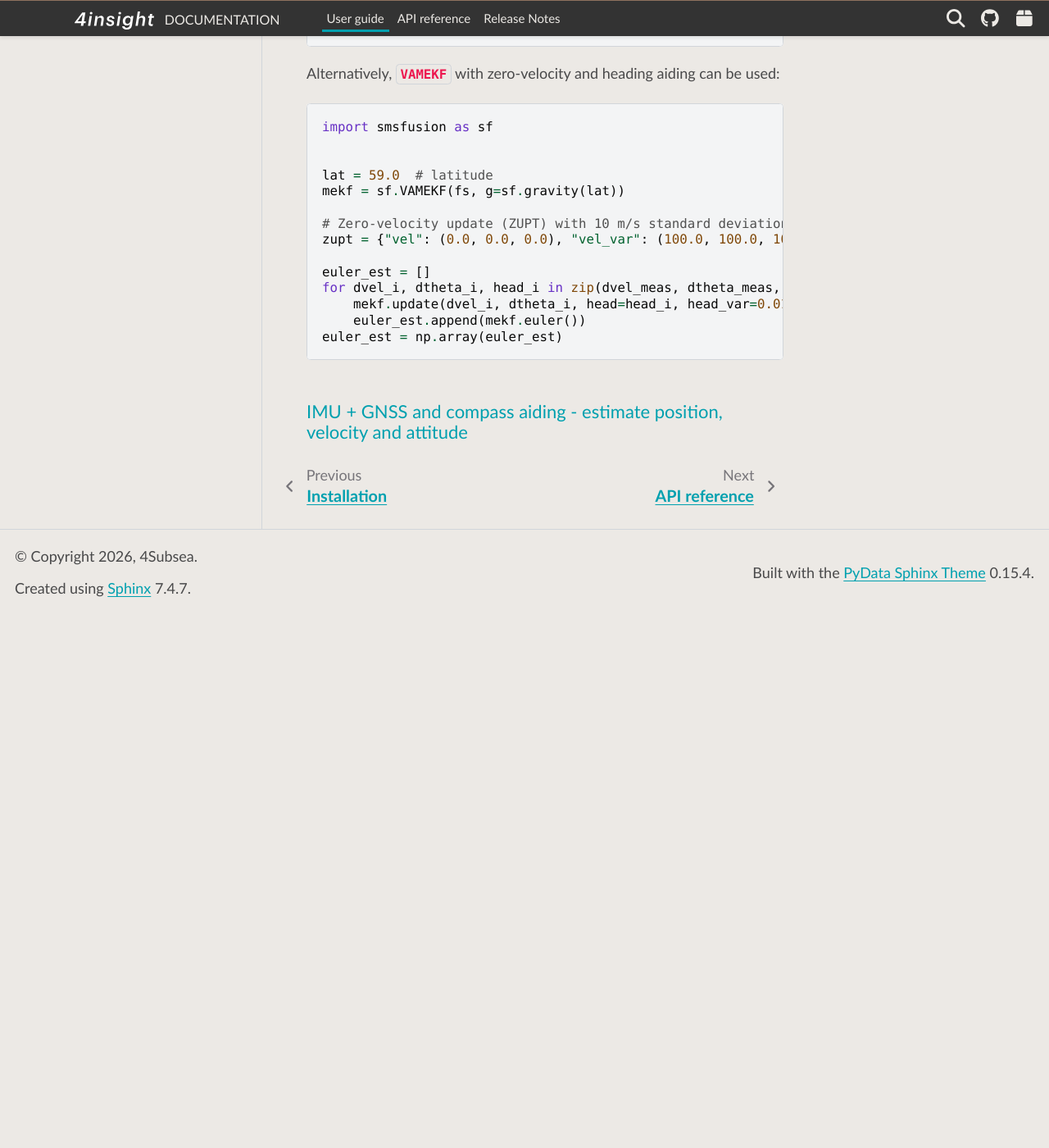
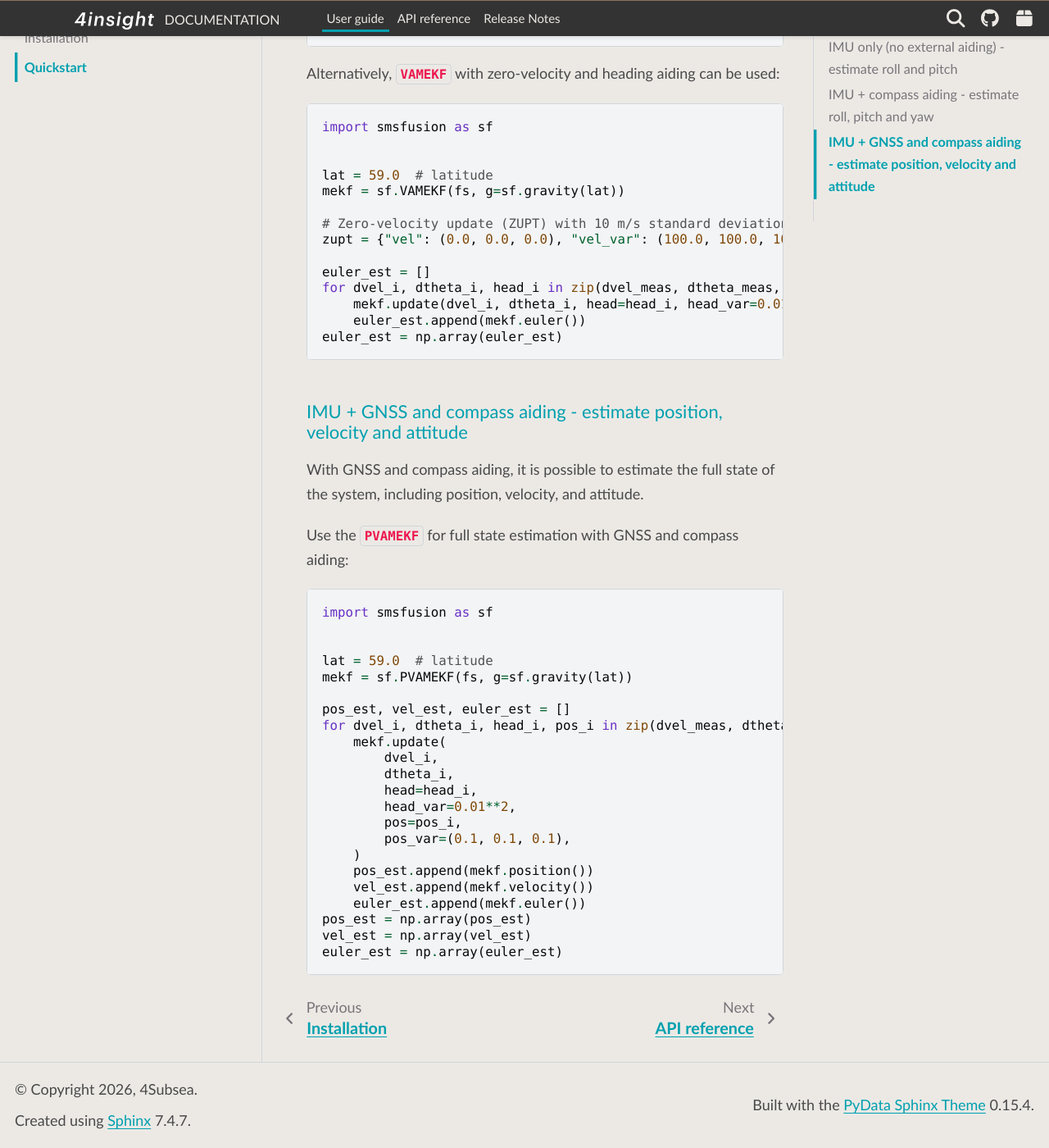
Before and after one commit to 4Subsea/smsfusion-python, a Sphinx documentation site: the page built from docs/user_guide/quickstart.rst, in a window 1280 px wide and 1400 px high, scrolled down 4262 px. Shown: the whole window at 82% size. Built offline with Sphinx 7.4.7 and the PyData theme 0.15.4, drawn with Linux system fonts in a browser that asks for light colours; before the commit the page ends 5013 px from its top, so only the background shows below that.

Commit message:
full aiding examle

```diff
--- a/docs/user_guide/quickstart.rst
+++ b/docs/user_guide/quickstart.rst
@@ -194,3 +194,33 @@ can be used:
 
 IMU + GNSS and compass aiding - estimate position, velocity and attitude
 ------------------------------------------------------------------------
+With GNSS and compass aiding, it is possible to estimate the full state of the system,
+including position, velocity, and attitude.
+
+Use the :class:`~smsfusion.PVAMEKF` for full state estimation with GNSS and compass
+aiding:
+
+.. code-block:: python
+
+    import smsfusion as sf
+
+
+    lat = 59.0  # latitude
+    mekf = sf.PVAMEKF(fs, g=sf.gravity(lat))
+
+    pos_est, vel_est, euler_est = []
+    for dvel_i, dtheta_i, head_i, pos_i in zip(dvel_meas, dtheta_meas, head_meas, pos_meas):
+        mekf.update(
+            dvel_i,
+            dtheta_i,
+            head=head_i,
+            head_var=0.01**2,
+            pos=pos_i,
+            pos_var=(0.1, 0.1, 0.1),
+        )
+        pos_est.append(mekf.position())
+        vel_est.append(mekf.velocity())
+        euler_est.append(mekf.euler())
+    pos_est = np.array(pos_est)
+    vel_est = np.array(vel_est)
+    euler_est = np.array(euler_est)
```
